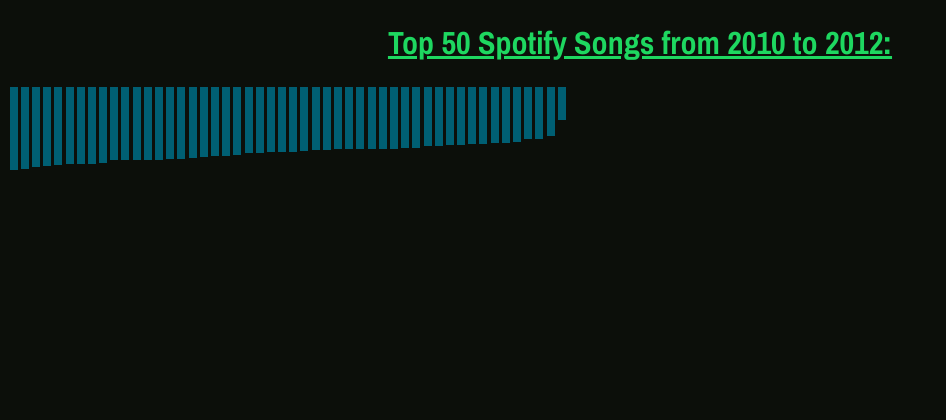
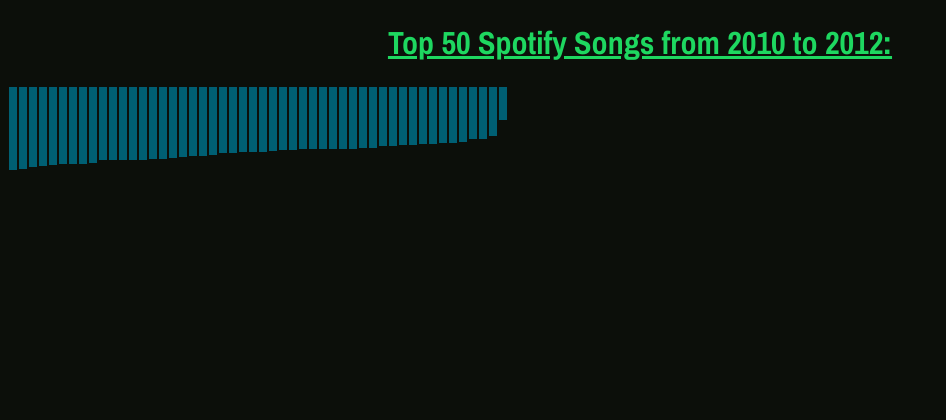
Before and after one commit to maggie-mp/212-music, a Flask app: page / in a window 1280 px wide. Shown: the top 420 px of the page, without its empty margins (0-946 px from the left). Run offline with Flask 2, Linux system fonts and the light colour scheme; data comes from the database, SQL or seed files in the repository.

Commit message:
small minute changes

```diff
--- a/static/js.js
+++ b/static/js.js
@@ -12,7 +12,9 @@
             if(element.style.visibility == "hidden"){
                 //element.style.display = "block";
                 element.style.visibility = "visible";
-            } else {
+            }
+
+            else {
                 //element.style.display = "none";
                 element.style.visibility = "hidden";
             }
--- a/static/screen.css
+++ b/static/screen.css
@@ -71,8 +71,9 @@
 #chart .bar {
   width: 8px;
   float: left;
-  margin: 0.1em;
+  margin: 1px;
   background-color:#005F73;
+
 }
 
 
--- a/templates/index.html
+++ b/templates/index.html
@@ -70,7 +70,7 @@
         <br>
 
 
-  <div id="footer">
+    <div id="footer">
       {{ disclaimer }}
     </div>
 
```
